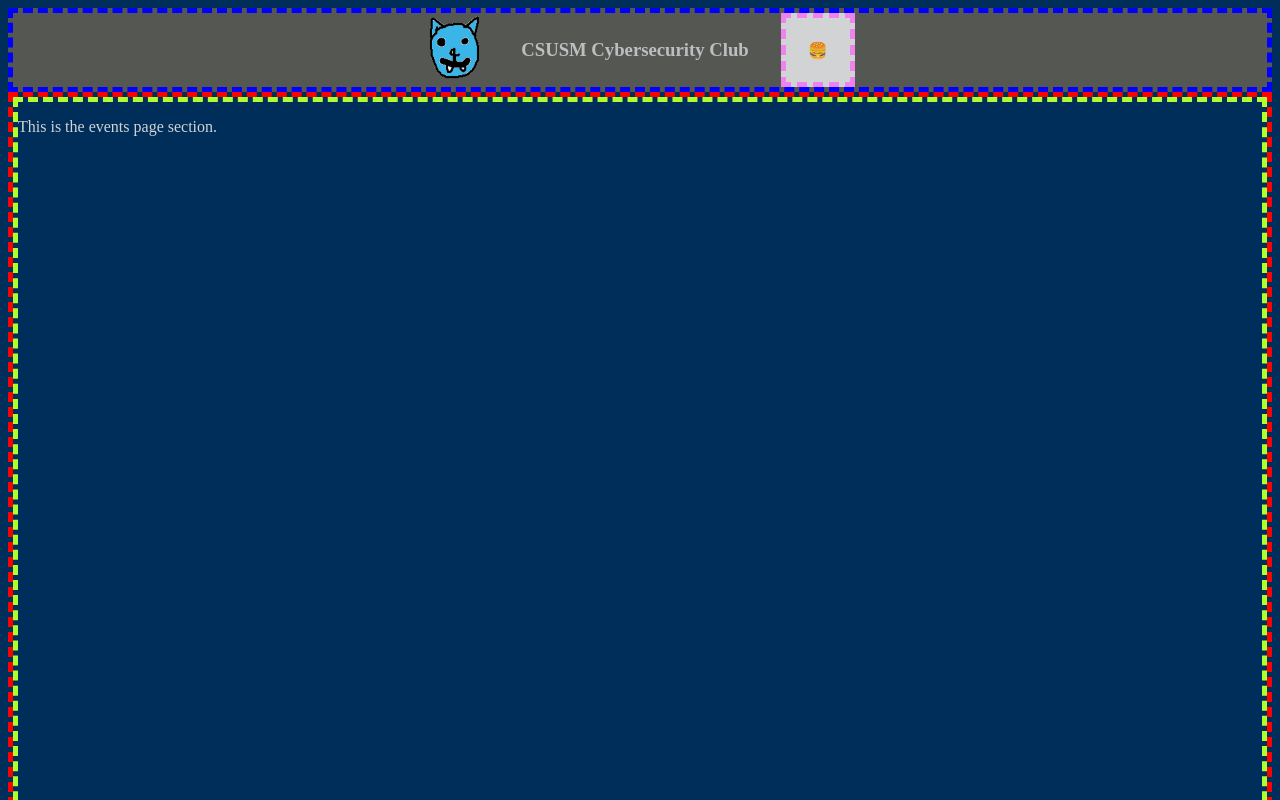
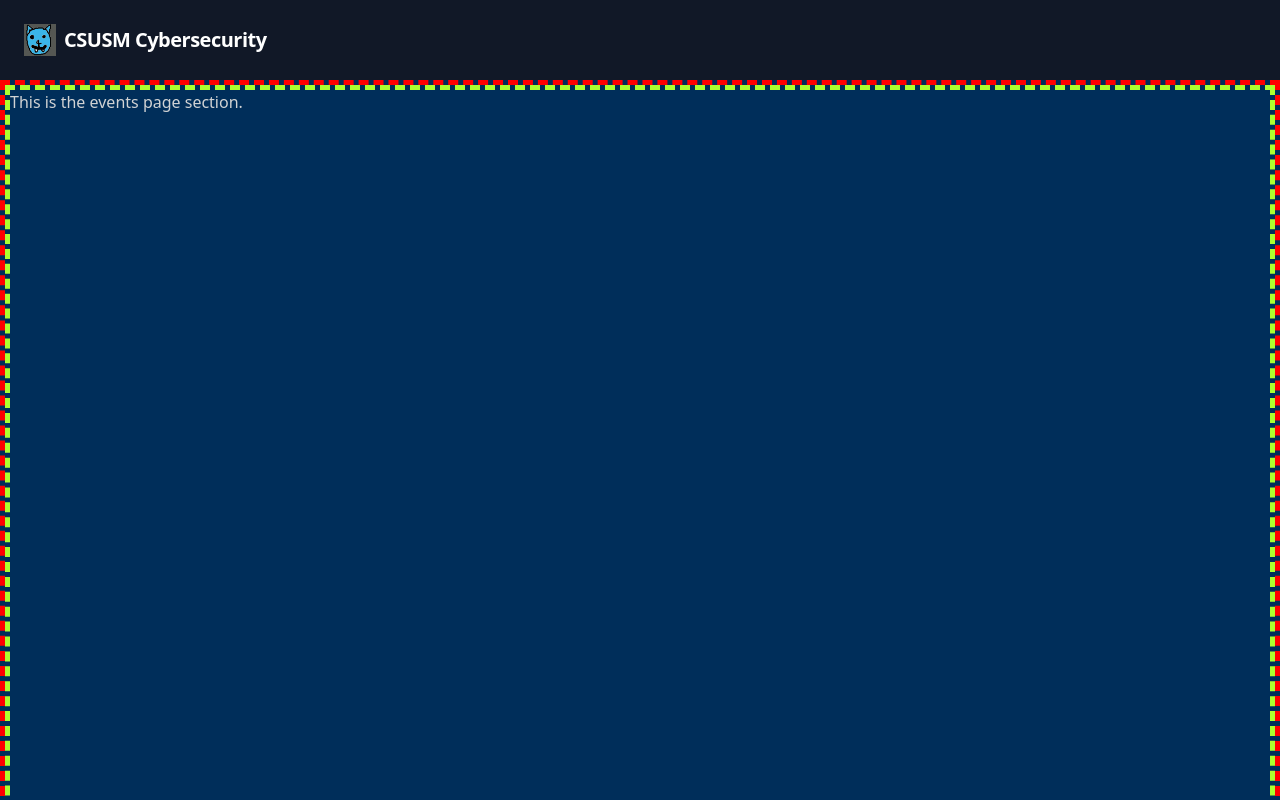
Before and after one commit to csusmcsc/csusmcsc.github.io, a plain HTML site: page index.html in a window 1280 px wide. Shown: the top 800 px of the page. Drawn offline with nearby package versions, Linux system fonts and the light colour scheme.

Commit message:
Lenny's Nav Bar redesign

```diff
--- a/index.html
+++ b/index.html
@@ -6,9 +6,24 @@
         <title>CSUSM Cybersecurity Club</title>
         <link rel="stylesheet" href="styles.css">
         <script defer src="scripts.js"></script>
+        <script src="https://cdn.tailwindcss.com"></script> <!-- added in by Lenny-->
     </head>
     <body>
-        <header>
+        <nav class="flex items-center justify-between flex-wrap bg-gray-900 p-6">
+            <div class="flex items-center flex-shrink-0 text-white">
+              <a href="fill-current" class="mr-2">
+                <img class="h-8 w-8" src="./assets/img/bestlogoever.PNG"/>
+              </a>
+              <span class="font-semibold text-xl tracking-tight">CSUSM Cybersecurity</span>
+            </div>
+            <div class="block lg:hidden">
+              <button class="flex items-center px-3 py-2 border rounded text-blue-200 border-blue-400 hover:text-white hover:border-white">
+                <svg class="fill-current h-3 w-3" viewBox="0 0 20 20" xmlns="http://www.w3.org/2000/svg"><title>Menu</title><path d="M0 3h20v2H0V3zm0 6h20v2H0V9zm0 6h20v2H0v-2z"/></svg>
+              </button>
+            </div>
+          </nav>
+
+        <!--<header class="bg-gray-900">
             <a href="">
                 <img id="header-logo" src="./assets/img/bestlogoever.PNG"/>
             </a>
@@ -16,7 +31,8 @@
             <div id="hamburger-menu-button" class="button">
                 <p>🍔</p>
             </div>
-        </header>
+        </header> --->
+
         <div id="main-content-container" class="container">
             <section id="section-events">
                 <p>This is the events page section.</p>
```
